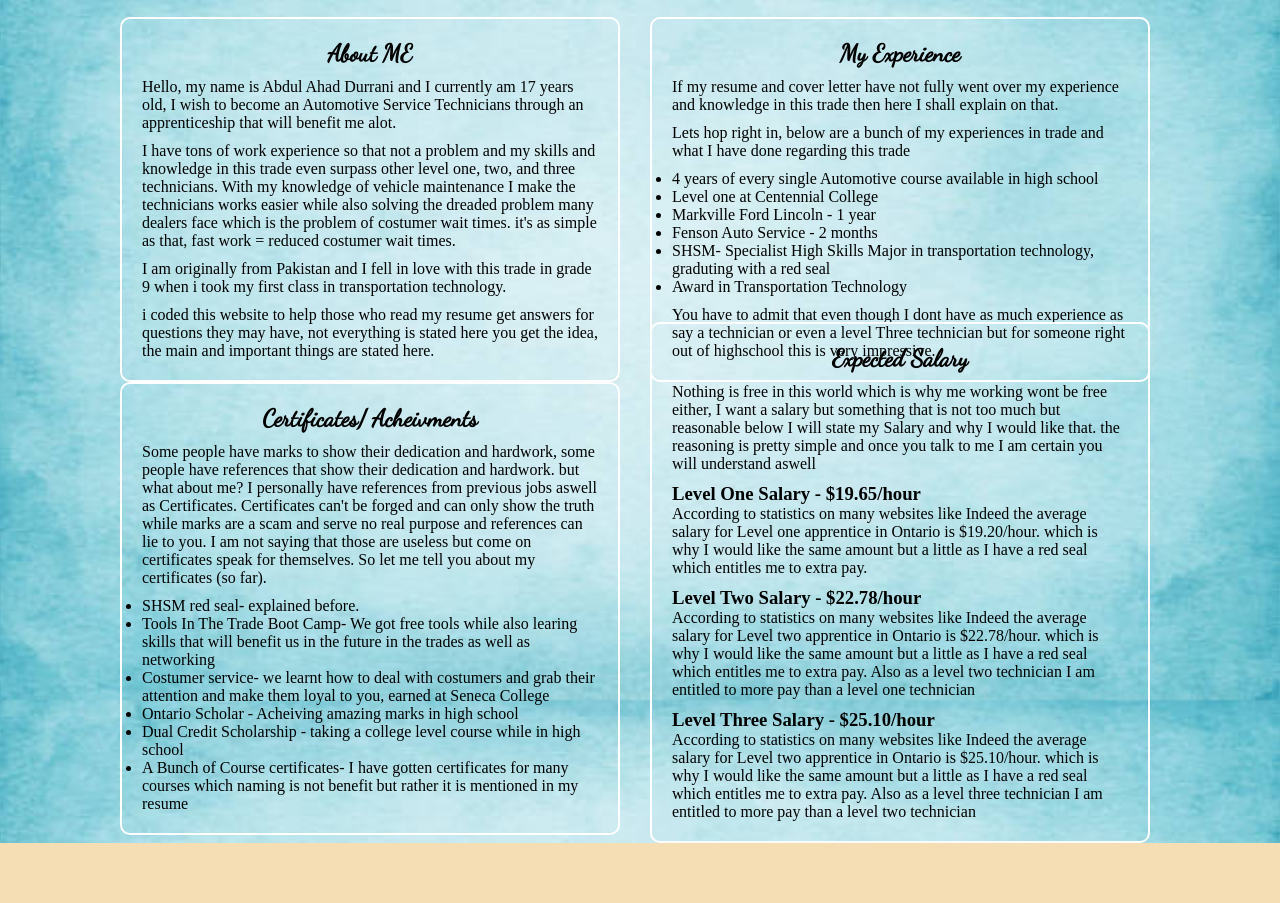
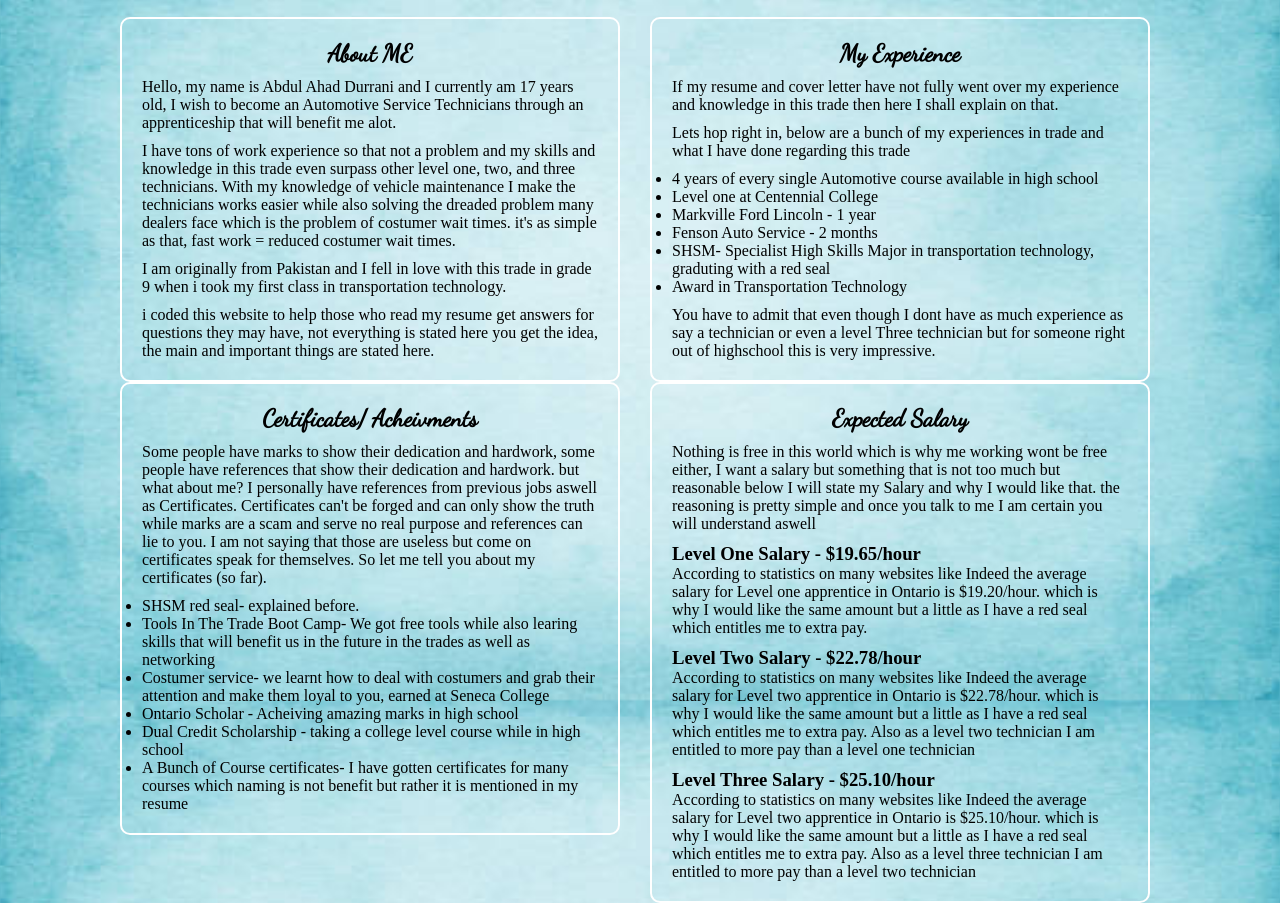
Before and after one commit to Transfer101/Odin-recipe, a plain HTML site: page index.html in a window 1280 px wide. Shown: the part 100-1003 px from the top of the page. Before the commit the page ends 943 px from the top, so only its background shows below. Drawn offline with Linux system fonts and the light colour scheme.

Commit message:
finished

```diff
--- a/styles.css
+++ b/styles.css
@@ -57,10 +57,6 @@ body {
     border-color: white;
 }
 
-.salary {
-    margin-top:-60px;
-}
-
 h2 {
     font-family: 'Dancing Script', cursive;
 
```
